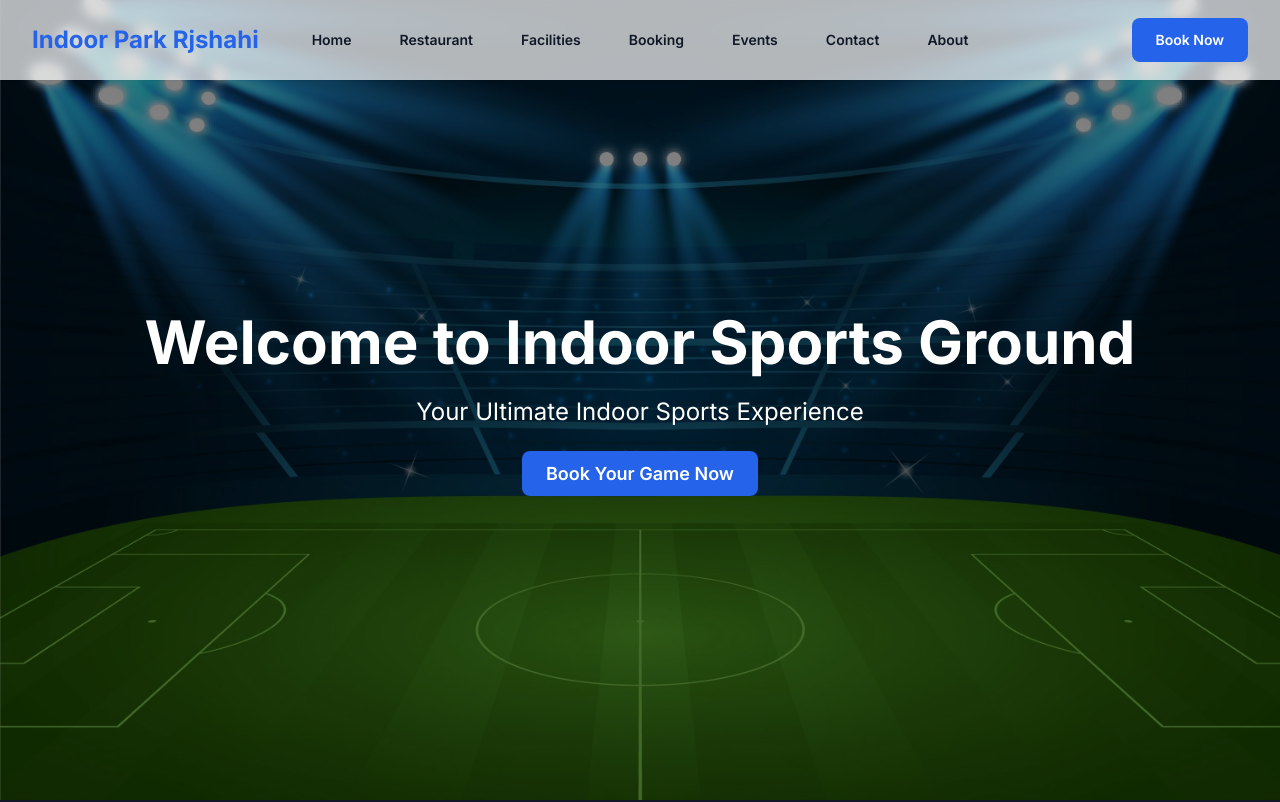
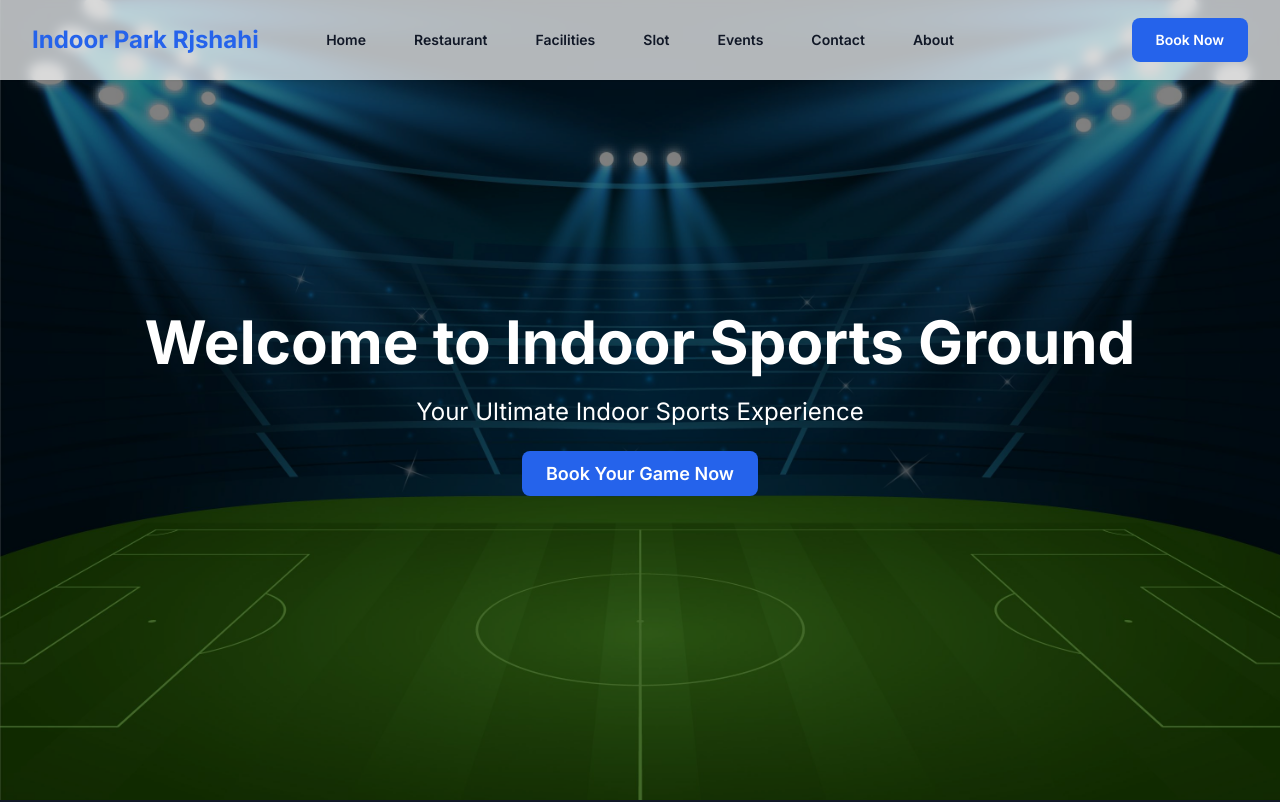
Before and after one commit to ra88ju/indor-playground, a Next.js app: page / in a window 1280 px wide. Shown: the top 802 px of the page. Built offline with nearby package versions, Linux system fonts and the light colour scheme.

Commit message:
Update navigation link for 'Slot' in Navigation component to correct href from '/booking' to '/sooking'.

```diff
--- a/app/components/Navigation.tsx
+++ b/app/components/Navigation.tsx
@@ -8,7 +8,7 @@ const navigation = [
   { name: "Home", href: "/" },
   { name: "Restaurant", href: "/resturents" },
   { name: "Facilities", href: "/facilities" },
-  { name: "Booking", href: "/booking" },
+  { name: "Slot ", href: "/sooking" },
   { name: "Events", href: "/events" },
   { name: "Contact", href: "/contact" },
   { name: "About", href: "/about" },
```
